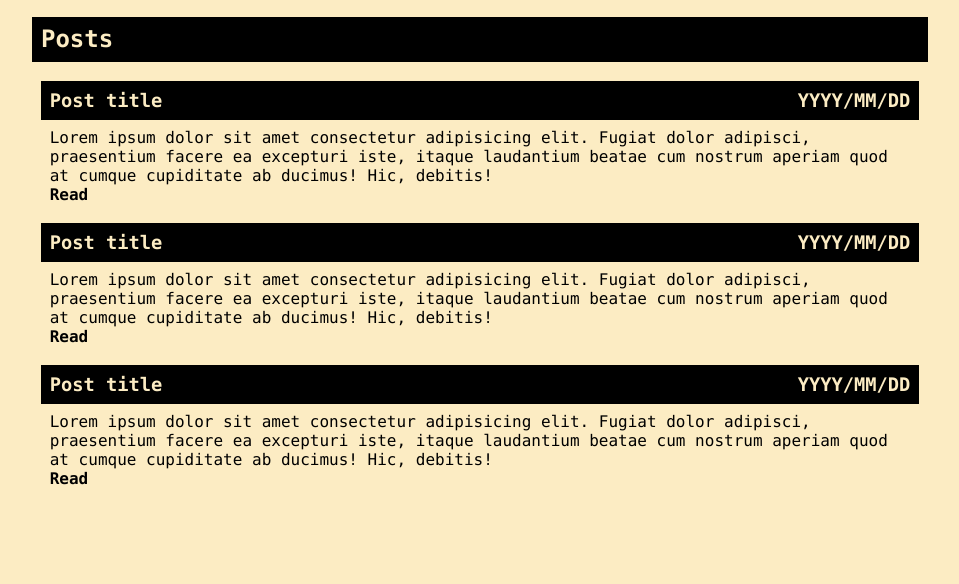
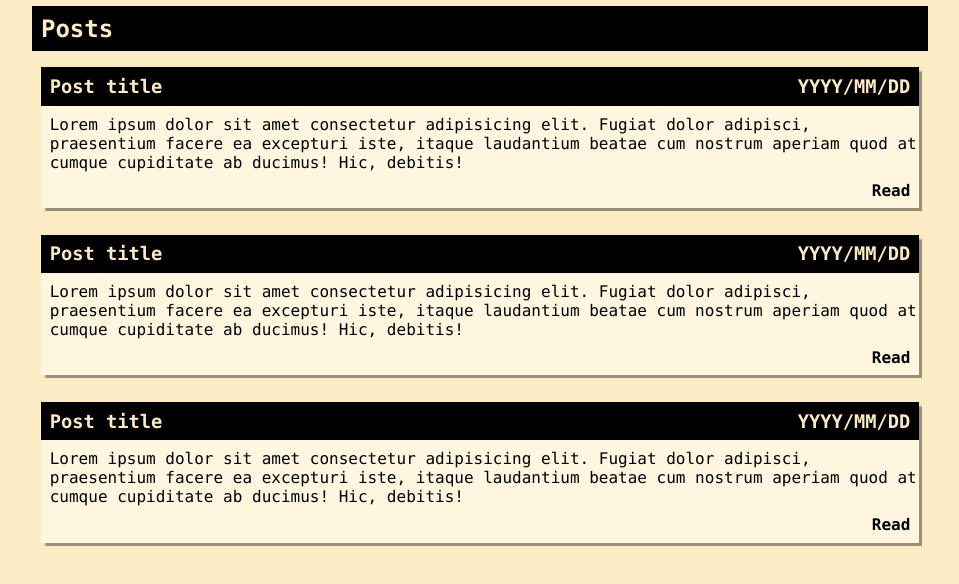
Before and after one commit to Lory9811/Lory9811.github.io, a plain HTML site: page index.html in a window 1280 px wide. Shown: the part 108-692 px from the top of the page, without its empty margins (160-1119 px from the left). Drawn offline with Linux system fonts and the light colour scheme.

Commit message:
Restyled website

```diff
--- a/index.html
+++ b/index.html
@@ -3,9 +3,9 @@
     <head>
         <title>Website | Home</title>
         <meta charset="UTF-8">
-        <link rel="stylesheet" href="styles/header.css">
-        <link rel="stylesheet" href="styles/page.css">
-        <link rel="stylesheet" href="styles/home.css">
+        <link rel="stylesheet" href="/styles/header.css">
+        <link rel="stylesheet" href="/styles/page.css">
+        <link rel="stylesheet" href="/styles/home.css">
     </head>
     <body>
         <div class="header">
--- a/styles/home.css
+++ b/styles/home.css
@@ -10,33 +10,33 @@
 }
 
 .posts>li {
-    margin: .05em 0;
-}
-
-.posts>li>a {
-    color: black;
-    text-decoration: none;
-    font-weight: bold;
+    /*margin: .05em 0;*/
+    margin: 1% 0 3% 0;
+    padding-bottom: 1%;
+    background-color: rgb(255, 246, 224);
+    box-shadow: 0.2em 0.2em 1px rgb(153, 143, 118);
 }
 
 .section-title {
     font-weight: bold;
     padding: 1% 1%;
-    /*padding-bottom: 1%;*/
-    margin-bottom: 1%;
-    /*border-bottom: 2px solid black;*/
+    margin: 1% 0 1% 0;
 
     color: rgb(252, 236, 195);
     background-color: black;
 }
 
 .description {
-    padding: 0 1%;
+    padding: 0 0 1% 1%;
 }
 
 .read-link {
+    color: black;
+    text-decoration: none;
     font-weight: bold;
-    padding: 0 0 0 1%;
+    padding: 0 1% 0 0;
+    display: flex;
+    justify-content: flex-end;
 }
 
 .post-date {
--- a/styles/page.css
+++ b/styles/page.css
@@ -4,3 +4,8 @@ body {
     background-color: rgb(252, 236, 195);
     font-family: Consolas, monospace;
 }
+
+h1, h2, h3, h4, h5, h6 {
+    margin: 0;
+    padding: 0;
+}
```
Also changed, not shown: posts/2020/06/03/post1.html (added), styles/header.css (line endings or trailing spaces).
